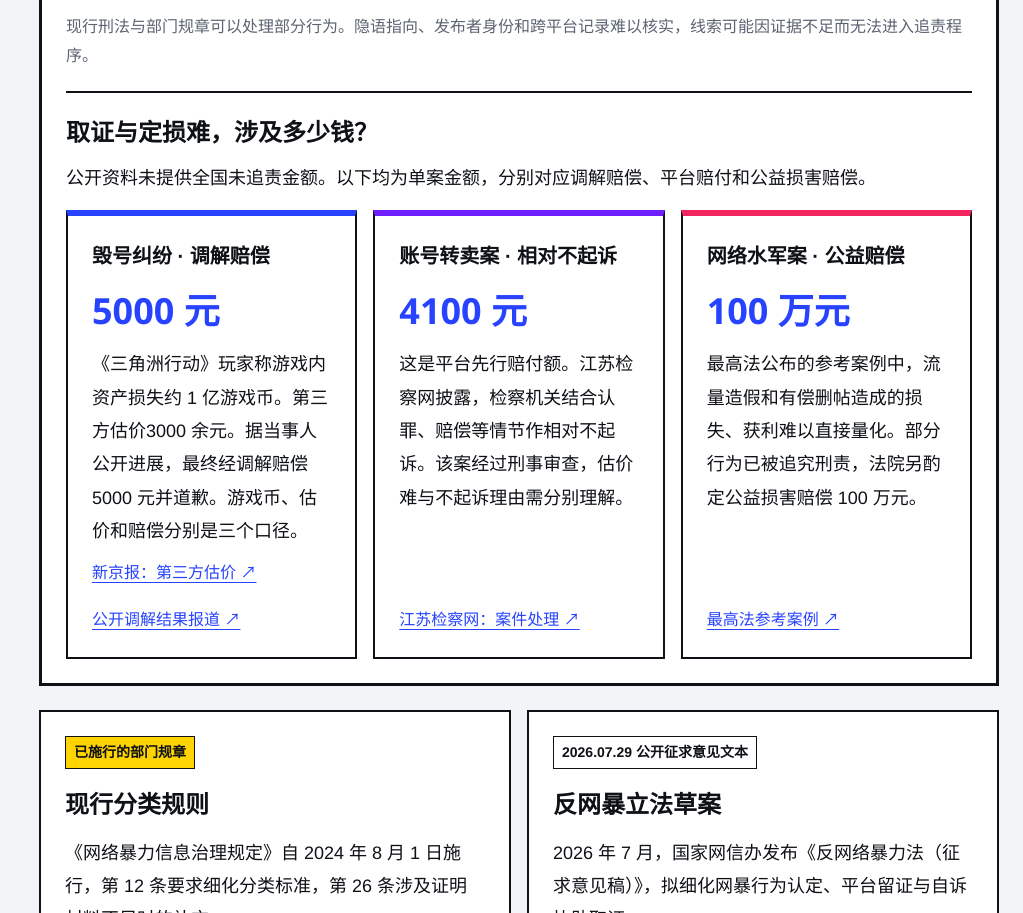
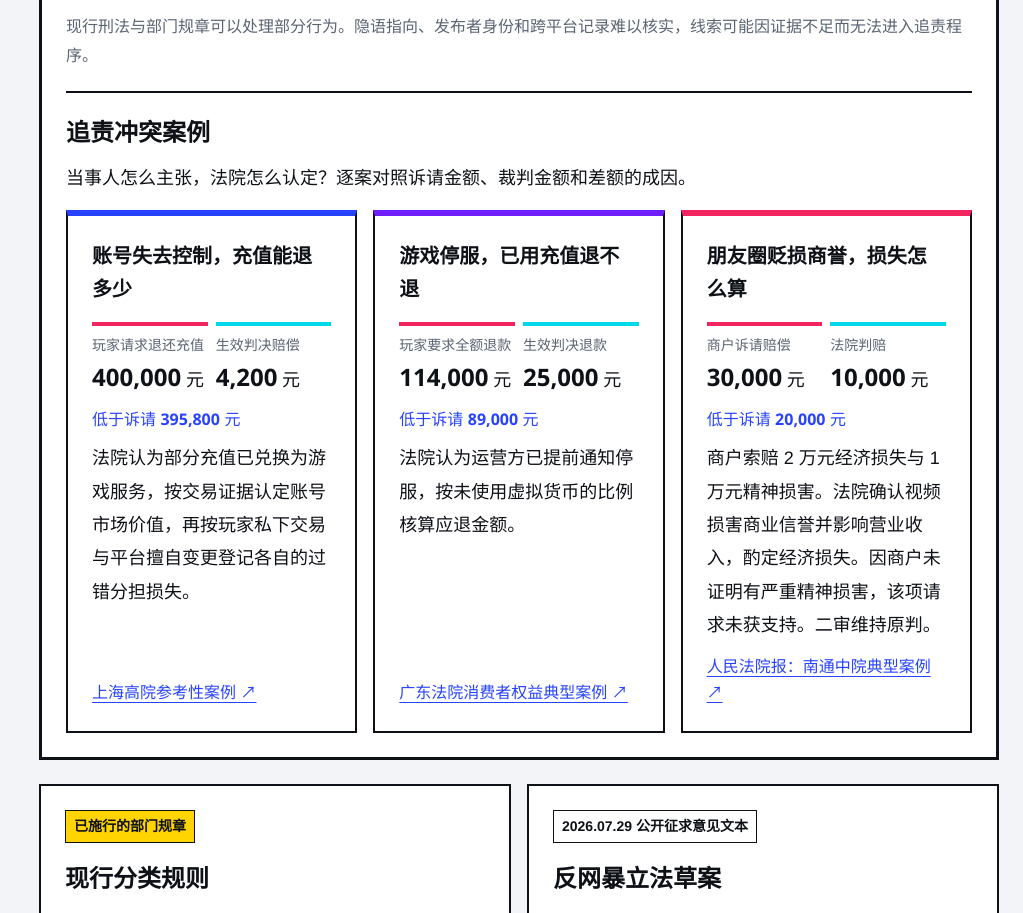
Before and after one commit to heart06215/media_society_comment_research, a plain HTML site: page public/index.html in a window 1280 px wide. Shown: the part 4404-5317 px from the top of the page, without its empty margins (257-1280 px from the left). Drawn offline with Linux system fonts and the light colour scheme.

Commit message:
feat(research) - compare claims with court awards
Show where claimant losses and judicial outcomes diverge.

Behavioral Changes:
✨ Compare claimed and awarded amounts for three cases.
✨ Explain award differences and preserve case sources.

```diff
--- a/front/governance.css
+++ b/front/governance.css
@@ -644,16 +644,29 @@ html[data-theme="dark"] {
 }
 
 .official-gap-status { margin-bottom: var(--space-4); }
-.legal-amounts { border-top: 2px solid var(--line); margin-top: var(--space-5); padding-top: var(--space-5); }
-.legal-amounts h4 { font-size: var(--type-title); }
-.legal-amounts > p, .legal-case-bridge { margin: var(--space-3) 0 var(--space-4); }
-.legal-amounts article h5 { font-size: var(--type-lead); }
-.legal-amounts .legal-amount {
+.legal-conflicts { border-top: 2px solid var(--line); margin-top: var(--space-5); padding-top: var(--space-5); }
+.legal-conflicts h4 { font-size: var(--type-title); }
+.legal-conflicts > p, .legal-case-bridge { margin: var(--space-3) 0 var(--space-4); }
+.legal-conflicts article h5 { font-size: var(--type-lead); }
+.legal-comparison {
+  display: grid;
+  grid-template-columns: repeat(2, minmax(0, 1fr));
+  gap: var(--space-2);
+  margin: var(--space-4) 0 var(--space-2);
+}
+.legal-comparison > div { padding-top: var(--space-2); border-top: 4px solid var(--pink); }
+.legal-comparison > div + div { border-color: var(--cyan); }
+.legal-comparison dt { color: var(--muted); font-size: var(--type-caption); }
+.legal-comparison dd, .legal-difference strong {
+  font-family: var(--font-number);
+  font-variant-numeric: tabular-nums;
+}
+.legal-comparison dd strong { font-size: var(--type-title); }
+.legal-conflicts .legal-difference {
   color: var(--gov-accent);
-  font-family: var(--font-number);
-  font-size: var(--type-page);
-  margin: var(--space-2) 0;
+  font-size: var(--type-small);
+  margin-bottom: var(--space-2);
 }
 .legal-case-links { display: flex; flex-wrap: wrap; gap: var(--space-2) var(--space-4); }
-.legal-amounts .legal-case-links { margin-top: auto; }
-.legal-amounts .legal-case-links a { margin-top: 0; padding-top: var(--space-3); }
+.legal-conflicts .legal-case-links { margin-top: auto; }
+.legal-conflicts .legal-case-links a { margin-top: 0; padding-top: var(--space-3); }
--- a/public/governance-data.js
+++ b/public/governance-data.js
@@ -115,41 +115,46 @@ window.GovernanceData = Object.freeze({
       ]
     }
   ],
-  legalAmounts: [
+  legalConflicts: [
     {
-      "title": "毁号纠纷 · 调解赔偿",
-      "amount": "5000 元",
-      "context": "《三角洲行动》玩家称游戏内资产损失约 1 亿游戏币。第三方估价3000 余元。据当事人公开进展，最终经调解赔偿 5000 元并道歉。游戏币、估价和赔偿分别是三个口径。",
+      "title": "账号失去控制，充值能退多少",
+      "claimLabel": "玩家请求退还充值",
+      "claim": 400000,
+      "decisionLabel": "生效判决赔偿",
+      "decision": 4200,
+      "reason": "法院认为部分充值已兑换为游戏服务，按交易证据认定账号市场价值，再按玩家私下交易与平台擅自变更登记各自的过错分担损失。",
       "sources": [
         {
-          "title": "新京报：第三方估价",
-          "url": "https://www.bjnews.com.cn/detail/1780013446168371.html"
-        },
-        {
-          "title": "公开调解结果报道",
-          "url": "https://finance.sina.com.cn/tech/roll/2026-06-11/doc-iniazyem3918372.shtml"
+          "title": "上海高院参考性案例",
+          "url": "https://www.hshfy.sh.cn/shfy/web/xxnr.jsp?pa=aaWQ9MTAyMDQ1MDcxMiZ4aD0xJmxtZG09bG0wNDEPdcssz"
         }
       ]
     },
     {
-      "title": "账号转卖案 · 相对不起诉",
-      "amount": "4100 元",
-      "context": "这是平台先行赔付额。江苏检察网披露，检察机关结合认罪、赔偿等情节作相对不起诉。该案经过刑事审查，估价难与不起诉理由需分别理解。",
+      "title": "游戏停服，已用充值退不退",
+      "claimLabel": "玩家要求全额退款",
+      "claim": 114000,
+      "decisionLabel": "生效判决退款",
+      "decision": 25000,
+      "reason": "法院认为运营方已提前通知停服，按未使用虚拟货币的比例核算应退金额。",
       "sources": [
         {
-          "title": "江苏检察网：案件处理",
-          "url": "https://www.jsjc.gov.cn/qingfengyuan/202404/t20240412_190322.shtml"
+          "title": "广东法院消费者权益典型案例",
+          "url": "https://www.gdcourts.gov.cn/gsxx/quanweifabu/anlihuicui/content/post_1047376.html"
         }
       ]
     },
     {
-      "title": "网络水军案 · 公益赔偿",
-      "amount": "100 万元",
-      "context": "最高法公布的参考案例中，流量造假和有偿删帖造成的损失、获利难以直接量化。部分行为已被追究刑责，法院另酌定公益损害赔偿 100 万元。",
+      "title": "朋友圈贬损商誉，损失怎么算",
+      "claimLabel": "商户诉请赔偿",
+      "claim": 30000,
+      "decisionLabel": "法院判赔",
+      "decision": 10000,
+      "reason": "商户索赔 2 万元经济损失与 1 万元精神损害。法院确认视频损害商业信誉并影响营业收入，酌定经济损失。因商户未证明有严重精神损害，该项请求未获支持。二审维持原判。",
       "sources": [
         {
-          "title": "最高法参考案例",
-          "url": "https://www.court.gov.cn/zixun/xiangqing/442011.html"
+          "title": "人民法院报：南通中院典型案例",
+          "url": "https://www.sdcourt.gov.cn/wfhtqfy/443063/443236/8879852/index.html"
         }
       ]
     }
--- a/public/governance.css
+++ b/public/governance.css
@@ -644,16 +644,29 @@ html[data-theme="dark"] {
 }
 
 .official-gap-status { margin-bottom: var(--space-4); }
-.legal-amounts { border-top: 2px solid var(--line); margin-top: var(--space-5); padding-top: var(--space-5); }
-.legal-amounts h4 { font-size: var(--type-title); }
-.legal-amounts > p, .legal-case-bridge { margin: var(--space-3) 0 var(--space-4); }
-.legal-amounts article h5 { font-size: var(--type-lead); }
-.legal-amounts .legal-amount {
+.legal-conflicts { border-top: 2px solid var(--line); margin-top: var(--space-5); padding-top: var(--space-5); }
+.legal-conflicts h4 { font-size: var(--type-title); }
+.legal-conflicts > p, .legal-case-bridge { margin: var(--space-3) 0 var(--space-4); }
+.legal-conflicts article h5 { font-size: var(--type-lead); }
+.legal-comparison {
+  display: grid;
+  grid-template-columns: repeat(2, minmax(0, 1fr));
+  gap: var(--space-2);
+  margin: var(--space-4) 0 var(--space-2);
+}
+.legal-comparison > div { padding-top: var(--space-2); border-top: 4px solid var(--pink); }
+.legal-comparison > div + div { border-color: var(--cyan); }
+.legal-comparison dt { color: var(--muted); font-size: var(--type-caption); }
+.legal-comparison dd, .legal-difference strong {
+  font-family: var(--font-number);
+  font-variant-numeric: tabular-nums;
+}
+.legal-comparison dd strong { font-size: var(--type-title); }
+.legal-conflicts .legal-difference {
   color: var(--gov-accent);
-  font-family: var(--font-number);
-  font-size: var(--type-page);
-  margin: var(--space-2) 0;
+  font-size: var(--type-small);
+  margin-bottom: var(--space-2);
 }
 .legal-case-links { display: flex; flex-wrap: wrap; gap: var(--space-2) var(--space-4); }
-.legal-amounts .legal-case-links { margin-top: auto; }
-.legal-amounts .legal-case-links a { margin-top: 0; padding-top: var(--space-3); }
+.legal-conflicts .legal-case-links { margin-top: auto; }
+.legal-conflicts .legal-case-links a { margin-top: 0; padding-top: var(--space-3); }
--- a/public/governance.js
+++ b/public/governance.js
@@ -167,9 +167,16 @@
     const evidence = data.officialLegalGaps;
     byId("officialGapStatus").textContent = evidence.draftStatus;
     byId("officialGapContext").textContent = evidence.enforcementGap;
-    byId("legalAmountCases").innerHTML = data.legalAmounts.map((item) =>
-      `<article><h5>${escapeHtml(item.title)}</h5><strong class="legal-amount">${escapeHtml(item.amount)}</strong><p>${escapeHtml(item.context)}</p><div class="legal-case-links">${caseLinks(item.sources)}</div></article>`
-    ).join("");
+    byId("legalConflictCases").innerHTML = data.legalConflicts.map((item) => `<article>
+      <h5>${escapeHtml(item.title)}</h5>
+      <dl class="legal-comparison">
+        <div><dt>${escapeHtml(item.claimLabel)}</dt><dd><strong>${number(item.claim)}</strong> 元</dd></div>
+        <div><dt>${escapeHtml(item.decisionLabel)}</dt><dd><strong>${number(item.decision)}</strong> 元</dd></div>
+      </dl>
+      <p class="legal-difference">低于诉请 <strong>${number(item.claim - item.decision)}</strong> 元</p>
+      <p>${escapeHtml(item.reason)}</p>
+      <div class="legal-case-links">${caseLinks(item.sources)}</div>
+    </article>`).join("");
     byId("officialGapQuotes").innerHTML = evidence.items.map((item, index) => `<article><span class="official-gap-index">0${index + 1} / 原文摘句</span><h4>${escapeHtml(item.title)}</h4><blockquote cite="${evidence.url}"><p>${escapeHtml(item.quote)}</p></blockquote><p class="official-gap-explanation">${escapeHtml(item.explanation)}</p></article>`).join("");
     byId("officialGapSource").innerHTML = `<cite>${escapeHtml(evidence.publisher)} · ${escapeHtml(evidence.document)} · ${escapeHtml(evidence.locator)}</cite><a class="text-link" href="${evidence.url}" target="_blank" rel="noopener noreferrer">核对完整官方原文 ↗</a>`;
   }
@@ -272,8 +279,8 @@
       lines.push("", "## 数字经济背景", "中国信通院测算口径（数字产业化与产业数字化），历年公开发布值，未作经济普查回溯调整。", ...data.economy.map((row) => `- ${row.year} 年：规模 ${row.scale} 万亿元，占 GDP ${row.share}%。来源：${row.source} ${row.url}`), "", "国家统计局口径：2024 年数字经济核心产业增加值 14.0891 万亿元，占 GDP 10.5%，与上述统计范围不同。", "来源：https://www.stats.gov.cn/sj/zxfbhjd/202512/t20251230_1962177.html", "");
     }
     lines.push("## 游戏账号估值与民间协作", ...data.legalCases.map((item) => `- ${item.title}。${item.facts} 来源：${item.sources.map(({ url }) => url).join("、")}`), "",
-      "## 公开个案金额", "公开资料未提供全国未追责金额。以下数字对应不同的处理和赔付口径。",
-      ...data.legalAmounts.map((item) => `- ${item.title}，${item.amount}。${item.context} 来源：${item.sources.map(({ url }) => url).join("、")}`), "",
+      "## 追责冲突案例",
+      ...data.legalConflicts.map((item) => `- ${item.title}。${item.claimLabel} ${number(item.claim)} 元，${item.decisionLabel} ${number(item.decision)} 元，低于诉请 ${number(item.claim - item.decision)} 元。${item.reason} 来源：${item.sources.map(({ url }) => url).join("、")}`), "",
       "## 研究方法与系统实现", ...data.architecture.map((item) => `- ${item.step} ${item.title}。${item.description}`), "");
     lines.push("## 待论证的研究问题", "1. 如何结合语境与人工复核，区分正常批评、玩梗与人身攻击？", "2. 疑似刷评需要哪些文本之外的证据，才能验证是否存在组织化操纵？", "3. 平台如何建立有解释、可复核的评论治理流程，保护用户合法表达？", "4. 现有规则在隐晦攻击、跨社区传播和证据留存方面有哪些需要进一步调研的难点？", "", "## 证据整理提纲", "- 界定样本范围、采集时间与去重方法；记录样本代表性和选择偏差。", "- 留存评论标识、来源视频、上下文、分类理由、人工复核意见和修订记录。", "- 逐项关联现行规则，明确事实缺口，开展实证与规范论证。", "- 提出研究建议，并评估对合法表达、隐私保护和申诉救济的影响。", "", "## 官方规则参考", ...data.laws.map((law) => `- ${law.title}（${law.date} 施行，参考 ${law.articles}）：${law.url}`), "", "## 研究边界", "本项目目前研究已配置的视频社区样本，不代表全网。模型标签与置信度不是违法认定、付费刷评证明或准确率。规则关联由研究人员整理，不是自动法律裁决。研究提纲需要人工核查与后续论证。", "", `公开经济资料核验日期：${data.verifiedOn}。`);
     lines.push("", "## 语境认定与制度细化", "迷惑性评论可能因反讽、圈层语义与上下文缺失而难以单句判读。当前没有独立测试结果支持识别准确率，不以标签覆盖率代替正确率。", "本项目提出的研究问题是认定尺度、证据要求和复核程序如何细化，不主张我国没有相关法律法规。", "", "## 立法进展资料（与现行规则区分）", `${data.legislation.title}：${data.legislation.date} 发布的${data.legislation.status}。${data.legislation.note}`, data.legislation.url, `法律资料核验：${data.legalVerifiedOn}。`, "模型参照人工锚定示例分类；参数微调增益、识别准确率与实际总成本仍需独立对照评测。");
--- a/public/index.html
+++ b/public/index.html
@@ -64,9 +64,9 @@
 <p class="official-gap-status" id="officialGapStatus"></p>
 <div class="official-gap-quotes" id="officialGapQuotes"></div><p class="official-gap-source" id="officialGapSource"></p>
 <p class="official-gap-context" id="officialGapContext"></p>
-<div class="legal-amounts"><h4>取证与定损难，涉及多少钱？</h4>
-<p>公开资料未提供全国未追责金额。以下均为单案金额，分别对应调解赔偿、平台赔付和公益损害赔偿。</p>
-<div class="rule-gaps" id="legalAmountCases"></div></div></div>
+<div class="legal-conflicts"><h4>追责冲突案例</h4>
+<p>当事人怎么主张，法院怎么认定？逐案对照诉请金额、裁判金额和差额的成因。</p>
+<div class="rule-gaps" id="legalConflictCases"></div></div></div>
 <div class="legal-grounding"><div><span class="tag">已施行的部门规章</span><h3>现行分类规则</h3><p>《网络暴力信息治理规定》自 2024 年 8 月 1 日施行，第 12 条要求细化分类标准，第 26 条涉及证明材料不足时的补充。</p><a class="text-link" href="https://www.cac.gov.cn/2024-06/14/c_1720043894161555.htm" target="_blank" rel="noopener noreferrer">核对现行规定 ↗</a><p class="legal-update-source"><a class="text-link" href="https://www.court.gov.cn/zixun/xiangqing/412972.html" target="_blank" rel="noopener noreferrer">两高一部：刑事追责与协助取证 ↗</a></p></div><div><span class="tag neutral">2026.07.29 公开征求意见文本</span><h3>反网暴立法草案</h3><p>2026 年 7 月，国家网信办发布《反网络暴力法（征求意见稿）》，拟细化网暴行为认定、平台留证与自诉协助取证。</p><a class="text-link" href="https://www.cac.gov.cn/2026-07/29/c_1787072711938509.htm" target="_blank" rel="noopener noreferrer">查看征求意见通知 ↗</a><p class="legal-update-source"><a class="text-link" href="https://www.cac.gov.cn/2026-07/29/c_1787072712183583.htm" target="_blank" rel="noopener noreferrer">官方解读：制度短板与取证难点 ↗</a></p></div></div>
 <div class="panel policy-library"><div class="panel-title"><h3>网络立法仍待完善</h3><span class="panel-subtitle">游戏账号估值 · 民间协助</span></div>
 <div class="legal-grounding" id="legalCases"></div>
```
Also changed, not shown: front/governance-data.js (+25 -20 lines), front/governance.js (+12 -5 lines), front/landing.html (+3 -3 lines), public/landing.html (+3 -3 lines).
